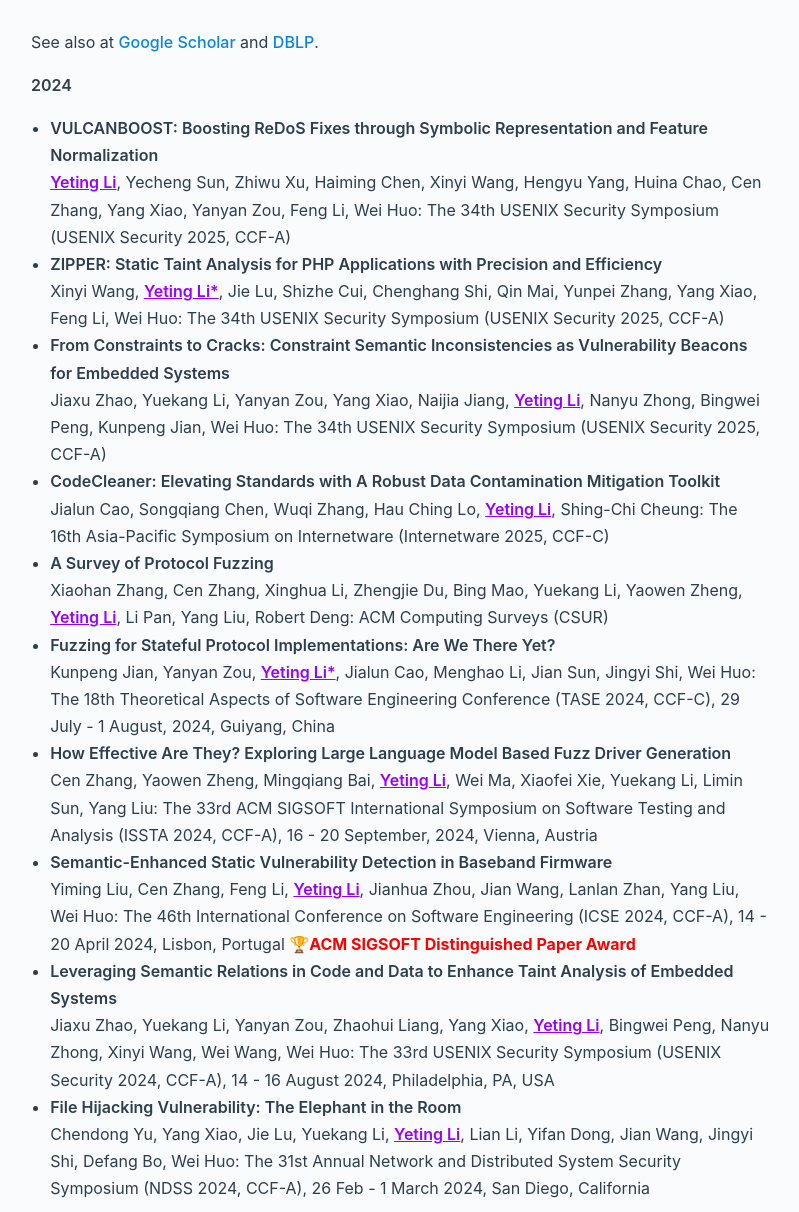
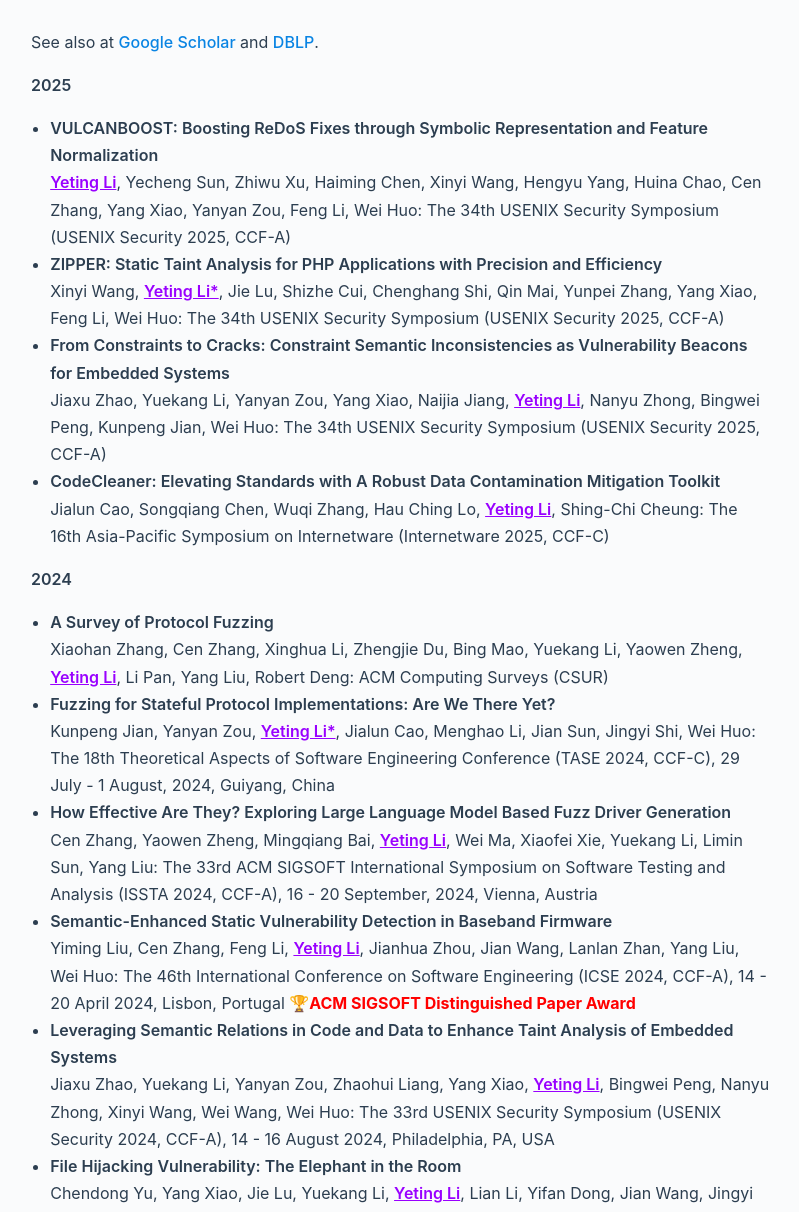
Before and after one commit to yetingli/yetingli.github.io, a plain HTML site: page publication.html in a window 1280 px wide. Shown: the part 129-1341 px from the top of the page, without its empty margins (239-1038 px from the left). Drawn offline with Linux system fonts and the light colour scheme.

Commit message:
update 2025

```diff
--- a/publication.html
+++ b/publication.html
@@ -1637,7 +1637,7 @@ a.sidebar-link.active {
 
             <div class="theme-default-content content__default"><h1 id="publications">Publications</h1>
                 <p>See also at <a href="https://scholar.google.com/citations?user=ESEQOMMAAAAJ">Google Scholar</a> and <a href="https://dblp.uni-trier.de/pid/185/7953.html">DBLP</a>.</p>
-                 <p><strong>2024</strong></p>
+                                  <p><strong>2025</strong></p>
                 <ul>
 <li><strong>VULCANBOOST: Boosting ReDoS Fixes through Symbolic Representation and Feature Normalization</strong>
     <br><font color="#9900FF"><u><strong>Yeting Li</strong></u></font>, Yecheng Sun, Zhiwu Xu, Haiming Chen, Xinyi Wang, Hengyu Yang, Huina Chao, Cen Zhang, Yang Xiao, Yanyan Zou, Feng Li, Wei Huo:
@@ -1658,9 +1658,12 @@ a.sidebar-link.active {
     <br>Jialun Cao, Songqiang Chen, Wuqi Zhang, Hau Ching Lo, <font color="#9900FF"><u><strong>Yeting Li</strong></u></font>, Shing-Chi Cheung:
     The 16th Asia-Pacific Symposium on Internetware (<font>Internetware 2025, CCF-C</font>)
 </li>
-
-
-
+              </ul>
+
+
+
+                <p><strong>2024</strong></p>
+                <ul>
                   <li><strong>A Survey of Protocol Fuzzing</strong>
                     <br>Xiaohan Zhang, Cen Zhang, Xinghua Li, Zhengjie Du, Bing Mao, Yuekang Li, Yaowen Zheng, <font color="#9900FF"><u><strong>Yeting Li</strong></u></font>, Li Pan, Yang Liu, Robert Deng:
                     ACM Computing Surveys (CSUR)
```
